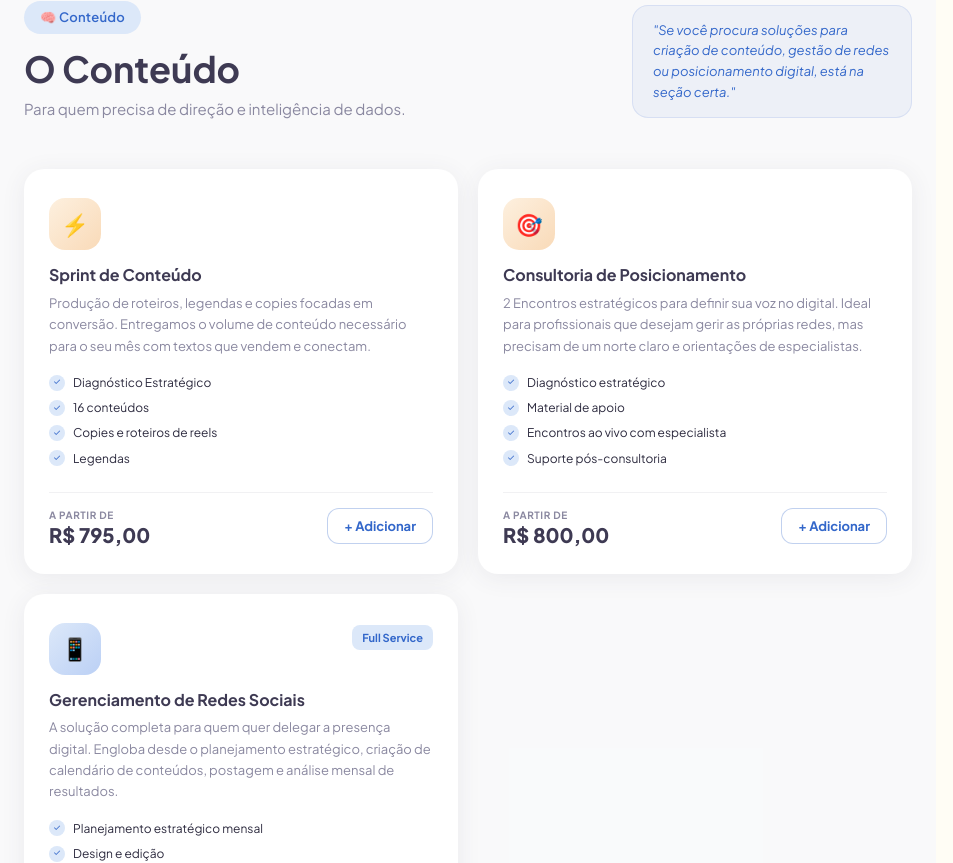
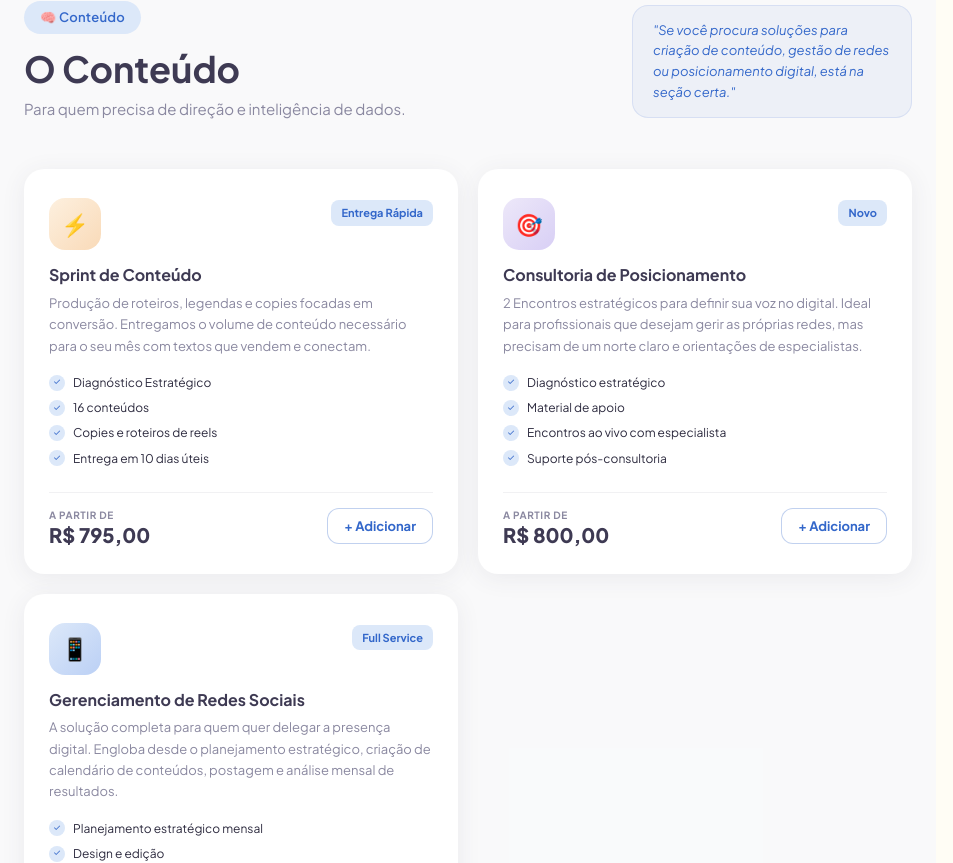
Before and after one commit to emilycomin/emilycominsocialmedia, a React (Vite) app: page /solucoes in a window 1280 px wide. Shown: the part 1539-2402 px from the top of the page, without its empty margins (0-953 px from the left). Built offline with nearby package versions, Linux system fonts and the light colour scheme.

Commit message:
alterado pequenos detalhes de design na tela de soluções

```diff
--- a/src/pages/Solucoes.jsx
+++ b/src/pages/Solucoes.jsx
@@ -47,16 +47,16 @@ const categories = [
         icon: '⚡',
         colorClass: 'icon-box-amber',
         title: 'Sprint de Conteúdo',
-        badge: null,
+        badge: 'Entrega Rápida',
         price: 795.00,
         desc: 'Produção de roteiros, legendas e copies focadas em conversão. Entregamos o volume de conteúdo necessário para o seu mês com textos que vendem e conectam.',
-        features: ['Diagnóstico Estratégico', '16 conteúdos', 'Copies e roteiros de reels', 'Legendas'],
+        features: ['Diagnóstico Estratégico', '16 conteúdos', 'Copies e roteiros de reels', 'Entrega em 10 dias úteis'],
       },
       {
         icon: '🎯',
-        colorClass: 'icon-box-amber',
+        colorClass: 'icon-box-purple',
         title: 'Consultoria de Posicionamento',
-        badge: null,
+        badge: 'Novo',
         price: 800.00,
         desc: '2 Encontros estratégicos para definir sua voz no digital. Ideal para profissionais que desejam gerir as próprias redes, mas precisam de um norte claro e orientações de especialistas.',
         features: ['Diagnóstico estratégico', 'Material de apoio', 'Encontros ao vivo com especialista', 'Suporte pós-consultoria'],
@@ -100,16 +100,16 @@ const categories = [
       },
       {
        icon: '🤖',
-       colorClass: 'icon-box-purple',
+       colorClass: 'icon-box-blue',
        title: 'Consultoria de Automação de Processos',
-       badge: null,
+       badge: 'Mais vendido',
        price: 'R$600,00',
        desc: 'Identificamos onde seu negócio perde tempo e entregamos um plano de automação customizado com as ferramentas certas para você. Do diagnóstico ao plano de ação, você sai sabendo exatamente o que automatizar e como.',
        features: ['Diagnóstico completo de processos', 'Plano de automação documentado', 'Ferramentas recomendadas por prioridade'],
      },
       {
         icon: '🔌',
-        colorClass: 'icon-box-purple',
+        colorClass: 'icon-box-green',
         title: 'Desenvolvimento de Soluções Personalizadas',
         badge: null,
         price: 'Sob consulta',
```
